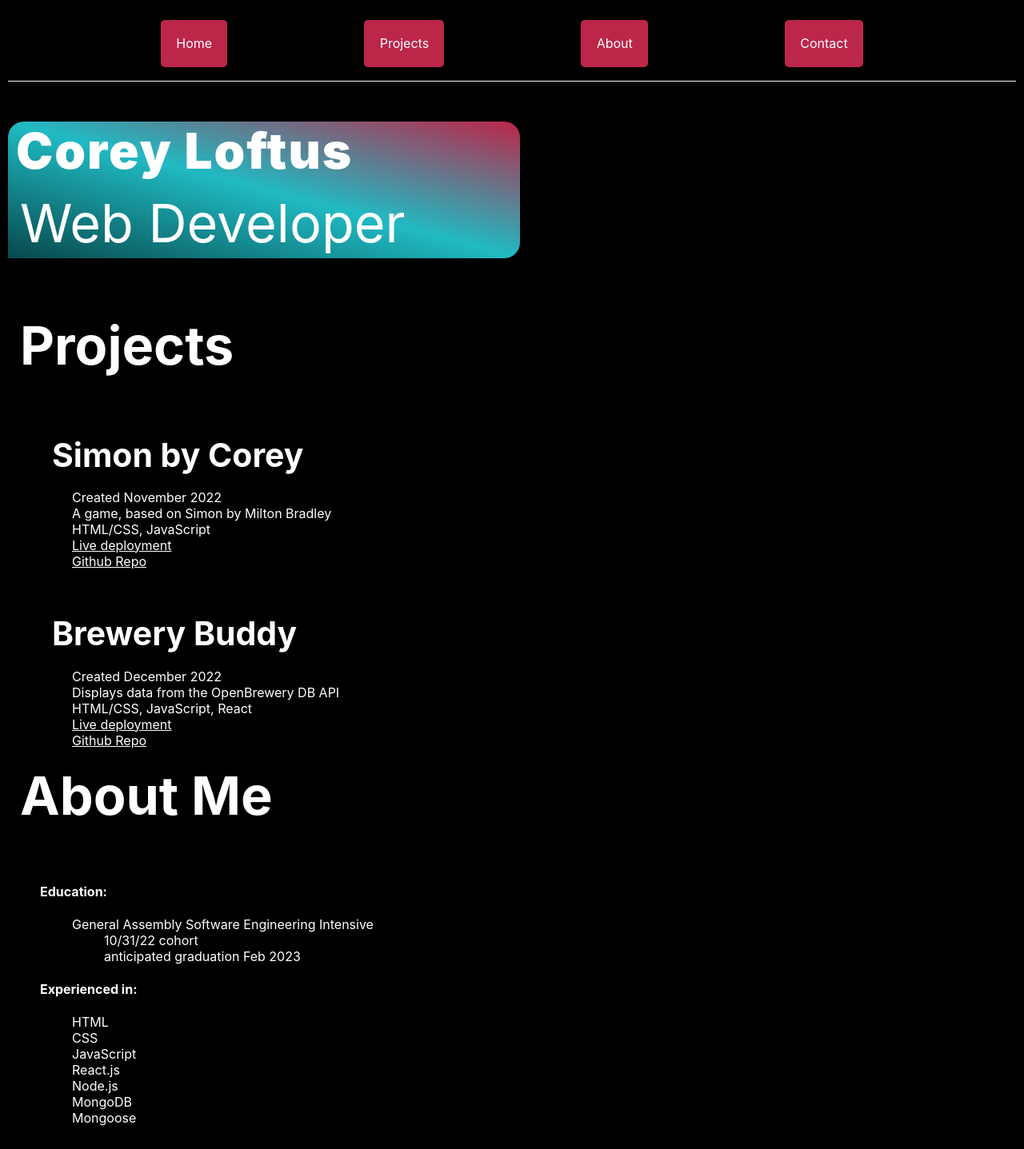
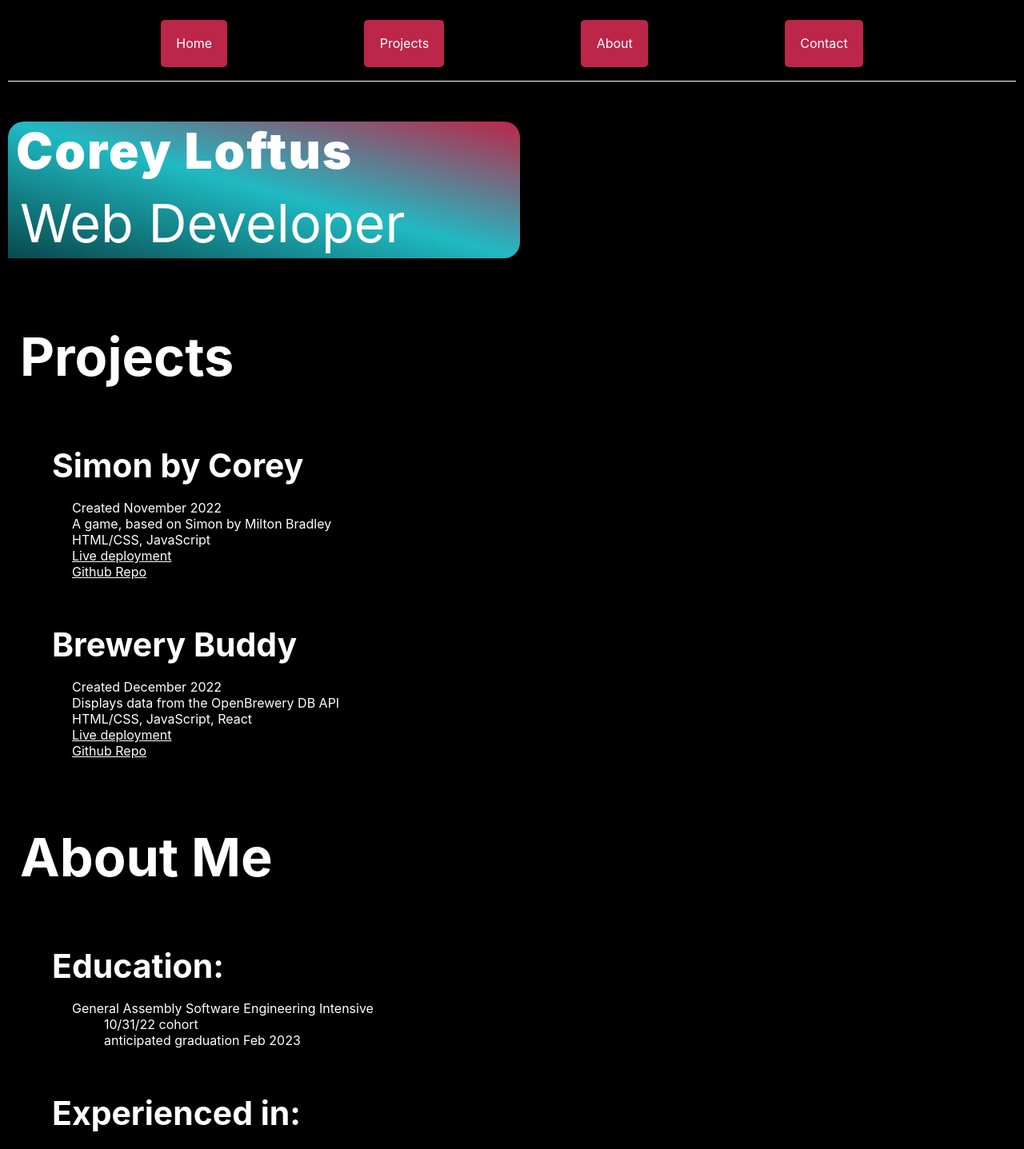
Before and after one commit to coreyloftus/personal-portfolio, a React (Create React App) app: page / in a window 1280 px wide. Shown: the top 1437 px of the page at 80% size. Built offline with nearby package versions, Linux system fonts and the light colour scheme.

Commit message:
add heading 3 to About component

```diff
--- a/src/About.js
+++ b/src/About.js
@@ -6,7 +6,7 @@ const About = (props) => {
             <h3 className="heading-2">About Me</h3>
             <div className="content-container">
                 <div className='education-box'>
-                        <h4>Education:</h4>
+                        <h4 className='heading-3'>Education:</h4>
                         <ul>
                             <li>General Assembly Software Engineering Intensive</li>
                                 <ul>
@@ -16,7 +16,7 @@ const About = (props) => {
                         </ul>
                 </div>
                 <div className='technology-box'>
-                    <h4>Experienced in:</h4>
+                    <h4 className='heading-3'>Experienced in:</h4>
                         <ul>
                             <li>HTML</li>
                             <li>CSS</li>
--- a/src/App.css
+++ b/src/App.css
@@ -97,7 +97,7 @@ ul>li {
 
 /* Projects styling */
 .Projects {
-  margin:10px;
+  margin:10px 10px 80px 10px;
 }
 .project-box {
   text-align: left;
@@ -105,7 +105,7 @@ ul>li {
 }
 /* About styling */
 .About {
-  margin:10px;
+  margin:10px 10px 80px 10px;
   text-align: center;
 }
 .education-box {
@@ -136,11 +136,11 @@ ul>li {
 .Hero {
   text-align: left;
   width:50%;
-  margin-left:10px;
   background-image: linear-gradient(to top right,#07494c, #20bac3,#BB2649);
   border-top-right-radius: 20px;
   border-top-left-radius: 20px;
   border-bottom-right-radius: 20px;
+  margin:10px 10px 80px 10px;
 }
 .Hero > .heading {
   /* background-image: linear-gradient(to right, rgba (0,100,100,.5)); */
```
